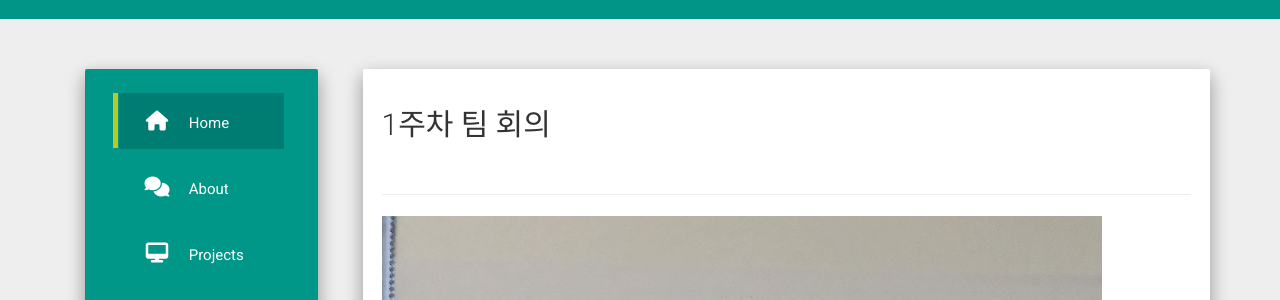
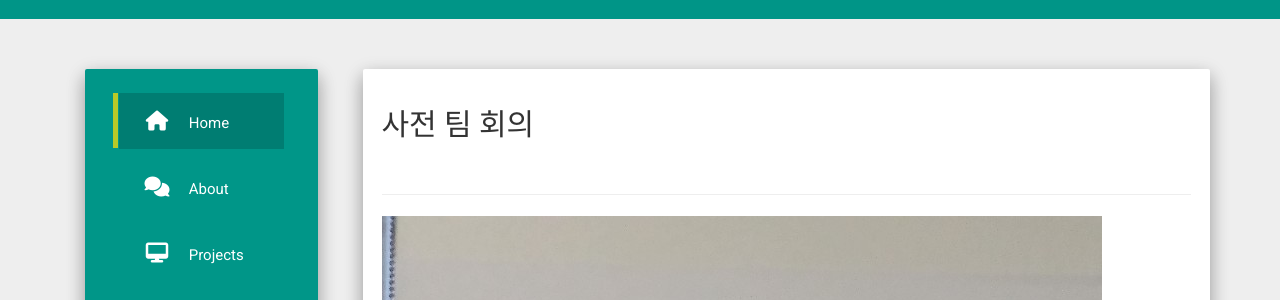
Before and after one commit to codeasashu/hcz-jekyll-blog, a Jekyll site: the page built from _posts/2018-01-04-first meeting log.md, in a window 1280 px wide and 900 px high. Shown: the part 159-459 px from the top of the window. Built offline with Jekyll 4.4.1, drawn with Linux system fonts in a browser that asks for light colours; nearby versions of some CDN libraries; comment, search, counter and statistics services are not loaded.

Commit message:
fixed small error

```diff
--- a/_posts/2018-01-04-first meeting log.md
+++ b/_posts/2018-01-04-first meeting log.md
@@ -5,7 +5,7 @@ categories: others
 
 ---
 
-<h2>1주차 팀 회의</h2>
+<h2>사전 팀 회의</h2>
 <br>
 <hr />
 <img src="/static/img/poster.jpg">
```
